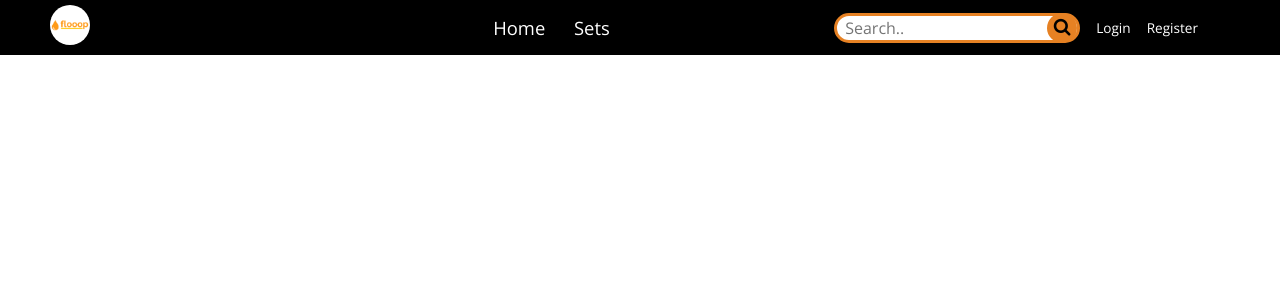
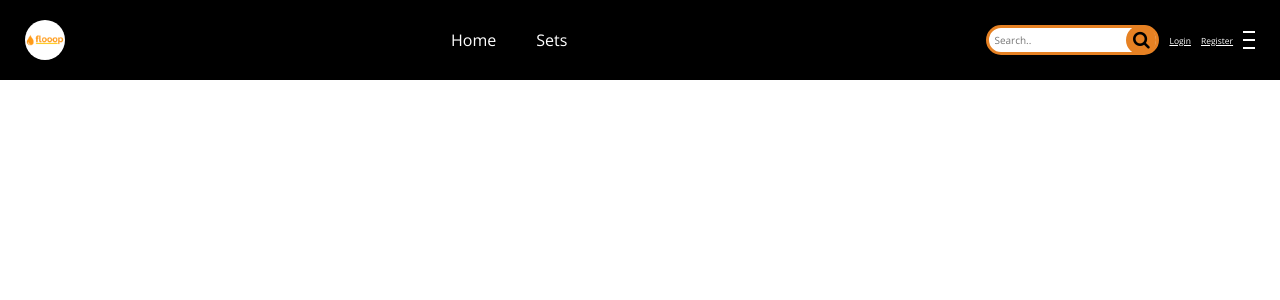
Before and after one commit to hugoismyname/edhtracker, a Django app: page /all_sets in a window 1280 px wide. Shown: the top 300 px of the page. Run offline with Django 3.2, Linux system fonts and the light colour scheme; data that the repository does not hold is empty; some libraries are stand-ins or nearby versions.

Commit message:
working on all_sets and cahnged set_tyoe db format

```diff
--- a/edhtracker/cards/apps.py
+++ b/edhtracker/cards/apps.py
@@ -2,7 +2,8 @@ from django.apps import AppConfig
 
 
 class CardsConfig(AppConfig):
-    name = 'cards'
+    name = "cards"
+
 
 # class CardsConfig(AppConfig):
 #     name = 'edhtracker.cards'
--- a/edhtracker/cards/views.py
+++ b/edhtracker/cards/views.py
@@ -4,53 +4,76 @@ from rest_framework.decorators import api_view
 from django.views.generic import ListView
 from .models import Card, UserCards, Commander, Set
 
+from itertools import groupby
+
 
 def AllSets(request, *args, **kwargs):
-    all_sets = Set.objects.exclude(digital=True).exclude(set_type='token').values('code','id','img_url','name','released_at','set_type').order_by('-released_at')
-    return render(request, "cards/all_sets.html",{'sets':all_sets})
+    all_sets = (
+        Set.objects.exclude(digital=True)
+        .exclude(set_type="token")
+        .values("code", "id", "img_url", "name", "released_at", "set_type")
+        .order_by("set_type")
+    )
 
-def CardsView(request,setCode, *args, **kwargs):
-    qs = get_object_or_404(Set,code=setCode)
+    return render(request, "cards/all_sets.html", {"all_sets": all_sets})
+
+
+def CardsView(request, setCode, *args, **kwargs):
+    qs = get_object_or_404(Set, code=setCode)
     setName = qs.name
-    return render(request, "cards/cards.html",{'setCode':setCode,'setName':setName})
+    return render(request, "cards/cards.html", {"setCode": setCode, "setName": setName})
 
-def CardDetailView(request,pk, *args,**kwargs):
-    card = Card.objects.filter(id=pk).values('id','img_url','is_commander','type_line','oracle_text','flavor_text','name','set').first()
-    set_info = Set.objects.filter(code=card['set']).values('img_url').first()
+
+def CardDetailView(request, pk, *args, **kwargs):
+    card = (
+        Card.objects.filter(id=pk)
+        .values(
+            "id",
+            "img_url",
+            "is_commander",
+            "type_line",
+            "oracle_text",
+            "flavor_text",
+            "name",
+            "set",
+        )
+        .first()
+    )
+    set_info = Set.objects.filter(code=card["set"]).values("img_url").first()
 
     if request.user.is_authenticated:
         user_card = UserCards.objects.filter(card_id=pk).count()
     else:
         user_card = 0
 
-    context = {
-        'card':card,
-        'set_info':set_info,
-        'user_card':user_card,
-        'pk':pk
-    }
-    return render(request, "cards/card_detail.html",context)
+    context = {"card": card, "set_info": set_info, "user_card": user_card, "pk": pk}
+    return render(request, "cards/card_detail.html", context)
+
+
 class AllView(ListView):
-    queryset = Card.objects.filter(is_commander=True).filter(layout='flip')
+    queryset = Card.objects.filter(is_commander=True).filter(layout="flip")
     # model = Card
     template_name = "cards/all_cards.html"
 
-    ordering = ['name']
+    ordering = ["name"]
     paginate_by = 500
+
+
 def DecksRec(request, *args, **kwargs):
     return render(request, "cards/decks_rec.html")
+
 
 def HomeView(request, *args, **kwargs):
     return render(request, "cards/home.html")
 
+
 def SearchView(request, *args, **kwargs):
-    searchParam = request.GET.get('searchParam')
+    searchParam = request.GET.get("searchParam")
     print(searchParam)
-    return render(request, "cards/search.html",{'searchParam':searchParam})
+    return render(request, "cards/search.html", {"searchParam": searchParam})
+
 
 def UserCardsView(request, *args, **kwargs):
     user_id = request.user.id
-    context = {
-        'user_id': user_id
-    }
+    context = {"user_id": user_id}
     return render(request, "cards/usercards.html", context=context)
--- /dev/null
+++ b/edhtracker/static/css/all_sets.css
@@ -0,0 +1,23 @@
+.set-type-container{
+    display: flex;
+    flex-wrap: wrap;
+    justify-content: space-evenly;
+}
+.set-type{
+    display: flex;
+    flex-wrap: wrap;
+    flex-direction: column;
+    max-width: 50%;
+    min-width: 250px;
+    list-style: none;
+}
+.set-type h2{
+    color: #e68123;
+    background-color: black;
+    text-align: center;
+}
+
+.set-svg{
+    width:25px;
+    margin-right: 2rem;
+}
--- a/edhtracker/static/css/main.css
+++ b/edhtracker/static/css/main.css
@@ -2,12 +2,14 @@
   box-sizing: border-box;
   padding: 0;
   margin: 0;
+
 }
-body {
+html{
   font-family: "Open Sans", sans-serif;
+  font-size: 10px;
   /* background: url(../static/background.jpg) 0 0 repeat; */
-  position: relative;
 }
+
 #overlay {
   position: fixed;
   display: none;
@@ -16,73 +18,122 @@ body {
   left: 0;
   right: 0;
   bottom: 0;
-  background-color: rgba(0,0,0,0.5);
+  background-color: rgba(0,0,0,0.2);
   z-index: 10;
-}
-.main-content {
-  max-width: 1200px;
-  margin: 0 auto;
-}
-li {
-  list-style-type: none;
-}
-a {
-  text-decoration: none;
-  color: #333;
 }
 a:hover{
   color: #e68123;
 }
-header {
+.container {
   position: fixed;
   top: 0;
   left: 0;
   width: 100%;
+  padding: 0 1.5rem;
   background-color: black;
   z-index: 999;
 }
 nav {
+  width: 100%;
+  height: 8rem;
   padding: 5px 10px;
-  margin: 0 auto;
   display: flex;
+  justify-content: space-between;
+  align-items: center;
   z-index: 400;
-  width: 100%;
-  justify-content: space-between;
-  max-width: 1200px;
-}
-.main-content {
-  padding-top: 75px;
 }
 /* logo */
 .logo {
-  width: 10%;
+  width: 100%;
+  height: 8rem;
+  display: flex;
   align-items: center;
-  display: flex;
+  justify-content: space-between;
+}
+.logo i{
+  font-size: 4rem;
+  margin: auto;
 }
 /* navigation menu */
-.nav-menu {
-  width: 50%;
+.nav-list {
   display: flex;
-  justify-content: center;
+  width: 100%;
+  list-style: none;
+}
+.nav-item{
+  position: relative;
+  line-height: 8rem;
+}
+.nav-item::before{
+  content: "";
+  position: absolute;
+  width: 100%;
+  height: 3px;
+  background-color: #e68123;
+  left: 0;
+  bottom: 0;
+  transform: scaleX(0);
+  transform-origin: right;
+  transition: transform 650ms cubic-bezier(0.68, -0.55, 0.265, 1.55);
+}
+.nav-item:hover::before{
+  transform: scaleX(1);
+  transform-origin: left;
+}
+.nav-item:hover .mega-menu{
+  display:flex;
+}
+.nav-link {
+  color: #fff;
+  font-size: 1.6rem;
+  text-decoration: none;
+  display: block;
+  margin: 0 2rem;
+}
+.mega-menu{
+  background-color: rgba(0,0,0,0.97);
+  position: fixed;
+  top: 7.7rem;
+  left: 0;
+  width:100%;
+  display: none;
+  justify-content: space-evenly;
+  align-content: center;
+  list-style: none;
+  margin: 0;
+  border-top-width: 3px;
+  border-top-color: #e68123;
+  border-top-style: solid;
+}
+.mega-menu .sets-item{
+  display: flex;
   align-items: center;
+  justify-items: space-between;
+  min-height:7rem;
+  margin:0 .5rem
 }
-.nav-menua {
-  color: #fff;
-  font-size: 1.15rem;
-  font-weight: 400;
-  margin: 0 .9rem;
+.nav-sets-svg{
+  width:25px;
+  margin-right: 2rem;
+  filter: invert(57%) sepia(92%) saturate(1423%) hue-rotate(346deg) brightness(94%) contrast(90%);
 }
-.nav-menua:hover {
+.sets-item a{
+  color: white;
+  text-decoration: none;
+  line-height: normal;
+  display: inline-block;
+  font-size: 1.4rem;
+}
+.mega-menu a:hover{
   color: #e68123;
 }
 /* search bar pluis user nav */
 .site-user {
-  width: 25%;
+  width: 100%;
   display: flex;
   align-items: center;
   justify-content: flex-end;
   position: relative;
-  padding-right: 1rem;
 }
 .avatar {
   height: 40px;
@@ -146,64 +197,46 @@ nav {
 .user-submenu div a:hover{
 color: #e68123;
 }
-.mega_menu{
-  background-color: rgba(0,0,0,0.97);
-  position: fixed;
-  top: 50px;
-  left: 0;
-  width:100vw;
-  display: none;
-  justify-content: space-evenly;
-  list-style: none;
-  margin: 0;
-  padding:7px;
-  border-top-width: 3px;
-  border-top-color: #e68123;
-  border-top-style: solid;
-}
-.mega_menu div{
-  display: flex;
-  justify-content: space-evenly;
-  align-content: center;
-  color: white;
-}
-.mega_menu a{
-  color: white;
-  margin-left: 7px;
-  text-align: center;
-  font-size: small;
-  padding-top: 4px;
-}
-.mega_menu a:hover{
-  color: #e68123;
-}
-.nav_sets_svg{
-  width:25px;
-  max-height: 30px;
-  filter: invert(57%) sepia(92%) saturate(1423%) hue-rotate(346deg) brightness(94%) contrast(90%);
-}
-.nav_sets{
-  display: flex;
-  align-items:center ;
-  height: 100%;
-}
-.nav_sets:hover .mega_menu{
-  display:flex;
-}
+
+
 /* mobile view burger */
 .burger{
-  display: flex;
-  flex-direction: column;
-  justify-content: space-between;
-  padding: 5px 0;
-  display: none;
+  width: 3.6rem;
+  height: 1.8rem;
+  position: relative;
+  cursor: pointer;
+  line-height: 5rem;
+  z-index: 500;
 }
-.bars {
-  background: white ;
-  height: 4px;
-  width: 25px;
-  margin: 2px 0;
-  cursor: pointer;
+.burger .bars {
+  width: 100%;
+  height: 2px;
+  background-color: #fff;
+  position: absolute;
+  display: block;
+  right: 0;
+
+}
+.burger .bars:nth-child(1) {
+  top: 0;
+}
+.burger .bars:nth-child(2) {
+  top:50%;
+  margin-top: -1px;
+}
+.burger .bars:nth-child(3) {
+  top:100%;
+  margin-top: -2px;
+}
+
+/* main body */
+.main-content {
+  padding-top: 75px;
+  max-width: 1200px;
+  margin: 0 auto;
+}
+body {
+  position: relative;
 }
 @media all and (min-width:468px){
 
--- a/edhtracker/templates/cards/all_sets.html
+++ b/edhtracker/templates/cards/all_sets.html
@@ -1,20 +1,25 @@
 {% extends "cards\base.html" %}
 {% load static %}
+
+{% block extra_styles %}
+    <link rel="stylesheet" href="{% static 'css/all_sets.css' %}" />
+{% endblock extra_styles %}
+
 {% block content %}
-<div>
-    <div>
-        <h2></h2>
-        <ul>
-            {% for set in sets %}
-            <li>
-                <img class="nav_sets_svg" src="{% static '/set_svgs/'%}{{ set.img_url }}.svg" alt="{{ set.name }}" />
-                <a href="{% url 'cards' set.code %}">{{set.name}}</a>
-            </li>
-            {% endfor %}
-        </ul>
-    </div>
-    <div>
+{% regroup all_sets by set_type as set_list%}
+<div class='set-type-container'>
 
-    </div>
+{%for set_type in set_list%}
+    <ul class="set-type">
+        <h2>{{ set_type.grouper }}</h2>
+        {%for set in set_type.list %}
+        <li>
+            <img class ='set-svg' src="{% static '/set_svgs/'%}{{ set.img_url }}.svg" alt="{{ set.name }}">
+            <a href="{% url 'cards' set.code %}">{{set.name}}</a>
+        </li>
+        {%endfor%}
+
+    </ul>
+{%endfor%}
 </div>
 {% endblock content %}
--- a/edhtracker/templates/cards/base.html
+++ b/edhtracker/templates/cards/base.html
@@ -1,53 +1,59 @@
 {% load static %}
 <!DOCTYPE html>
 <html lang="en">
+
 <head>
   <!-- Required meta tags -->
-      <meta charset="utf-8">
-      <meta name="viewport" content="width=device-width, initial-scale=1, shrink-to-fit=no">
-      {% block bootstrap %}
-      {% endblock bootstrap %}
-      <link rel="stylesheet" href="{% static 'css/main.css' %}">
-      <link rel="stylesheet" href="https://cdnjs.cloudflare.com/ajax/libs/font-awesome/4.7.0/css/font-awesome.min.css">
-      <link type="text/css" rel="stylesheet" href="//fonts.googleapis.com/css?family=Open+Sans:300,300italic,400,400italic,600,600italic,700,700italic,800,800italic" media="all">
-      {% block extra_styles %}
-      {% endblock extra_styles %}
-
+  <meta charset="utf-8" />
+  <meta name="viewport" content="width=device-width, initial-scale=1, shrink-to-fit=no" />
+  {% block bootstrap %} {% endblock bootstrap %}
+  <link rel="stylesheet" href="{% static 'css/main.css' %}" />
+  <link rel="stylesheet" href="https://cdnjs.cloudflare.com/ajax/libs/font-awesome/4.7.0/css/font-awesome.min.css" />
+  <link type="text/css" rel="stylesheet"
+    href="//fonts.googleapis.com/css?family=Open+Sans:300,300italic,400,400italic,600,600italic,700,700italic,800,800italic"
+    media="all" />
+  {% block extra_styles %} {% endblock extra_styles %}
   {% if title %}
   <title>COMMANDER REC- {{ title }}</title>
   {% else %}
   <title>COMMANDER REC</title>
   {% endif %}
 </head>
+
 <body>
   <div id="overlay"></div>
-      <header>
-        <nav >
-          <div class="logo">
-            <a href="#"><img class="avatar" src="{% static 'img/placeholder-logo.png' %}" alt=""></a>
-          </div>
-          <div class="nav-menu">
-            <div class="nav_sets"><a class="nav-menua" href="{% url 'home' %}">Home</a></div>
-            <div class="nav_sets"><a class="nav-menua" href="{% url 'all_sets' %}">Sets</a>
-              <div class="mega_menu">
+  <div class='container'>
+    <nav>
+      <a class="logo" href="#">
+        <img class="avatar" src="{% static 'img/placeholder-logo.png' %}" alt="" />
+      </a>
+      <ul class="nav-list">
+        <li class="nav-item">
+          <a class="nav-link" href="{% url 'home' %}">Home</a>
+        </li>
+        <li class="nav-item">
+          <a class="nav-link" href="{% url 'all_sets' %}">Sets</a>
+          <ul class="mega-menu">
             {% for set in nav_sets %}
-                <div>
-                  <img class="nav_sets_svg" src="{% static '/set_svgs/'%}{{ set.img_url }}.svg" alt="{{ set.name }}" />
+            <li class='sets-item'>
+              <img class="nav-sets-svg" src="{% static '/set_svgs/'%}{{ set.img_url }}.svg" alt="{{ set.name }}" />
                 <a href="{% url 'cards' set.code %}">{{set.name}}</a>
-                </div>
+            </li>
             {% endfor %}
-              </div>
-            </div>
-          </div>
+          </ul>
+        </li>
+      </ul>
       <div class="site-user">
         <div id="searchbar"></div>
         {% if user.is_authenticated %}
-              <div class="user-submenu" >
-                <div><a href="{% url 'user_cards' user.username %}">My Cards</a></div>
+        <div class="user-submenu">
+          <div>
+            <a href="{% url 'user_cards' user.username %}">My Cards</a>
+          </div>
           <div><a href="{% url 'decks_rec' %}">Commander Rec</a></div>
           <div><a href="{% url 'account_logout' %}">Logout</a></div>
         </div>
-              <a id="user-image"  href="#"><img class="avatar" src="{{user.profile.image.url}}" alt="user-image"></a>
+        <a id="user-image" href="#"><img class="avatar" src="{{user.profile.image.url}}" alt="user-image" /></a>
         {% else %}
         <!-- div for javascript event listenrer need to improve solution -->
         <div id="user-image" class="user-submenu"></div>
@@ -61,18 +67,16 @@
         <span class="bars"></span>
       </div>
     </nav>
-      </header>
-      <main class="main-content" >
-        {% block content %}
-        {% endblock %}
+  </div >
+  <main class="main-content">
+    {% block content %} {% endblock %}
     {% block pagination %}
     {% endblock pagination %}
   </main>
-      {% block widgets %}
-      {% endblock widgets %}
+  {% block widgets %} {% endblock widgets %}
 </body>
 <script src="{% static 'js\main.js' %}"></script>
 <script src="{% static 'jsdist\searchBar.js' %}"></script>
-    {% block extra_scripts %}
-    {% endblock extra_scripts %}
+{% block extra_scripts %} {% endblock extra_scripts %}
+
 </html>
--- a/edhtracker/utils/context_processors.py
+++ b/edhtracker/utils/context_processors.py
@@ -1,16 +1,17 @@
 from django.conf import settings
-from django.db.models import Q
 
 from cards.models import Set
-
 
 
 def settings_context(_request):
     # Put global template variables here.
     return {"DEBUG": settings.DEBUG}  # explicit
 
-filter_params = ['core','expansion','masters','draft_innovation','commander']
+
 def recent_set_list(request):
-    # recent_set = Set.objects.filter(set_type__in=filter_params).values('img_url','code','name').order_by('-released_at')[:9]
-    recent_set = Set.objects.exclude(tcgplayer_id=None).values('img_url','code','name').order_by('-released_at')[:9]
-    return {'nav_sets': recent_set}
+    recent_set = (
+        Set.objects.exclude(tcgplayer_id=None)
+        .values("img_url", "code", "name")
+        .order_by("-released_at")[:9]
+    )
+    return {"nav_sets": recent_set}
```
Also changed, not shown: 1 other file. Lines whose indentation alone changed are shown as unchanged.
